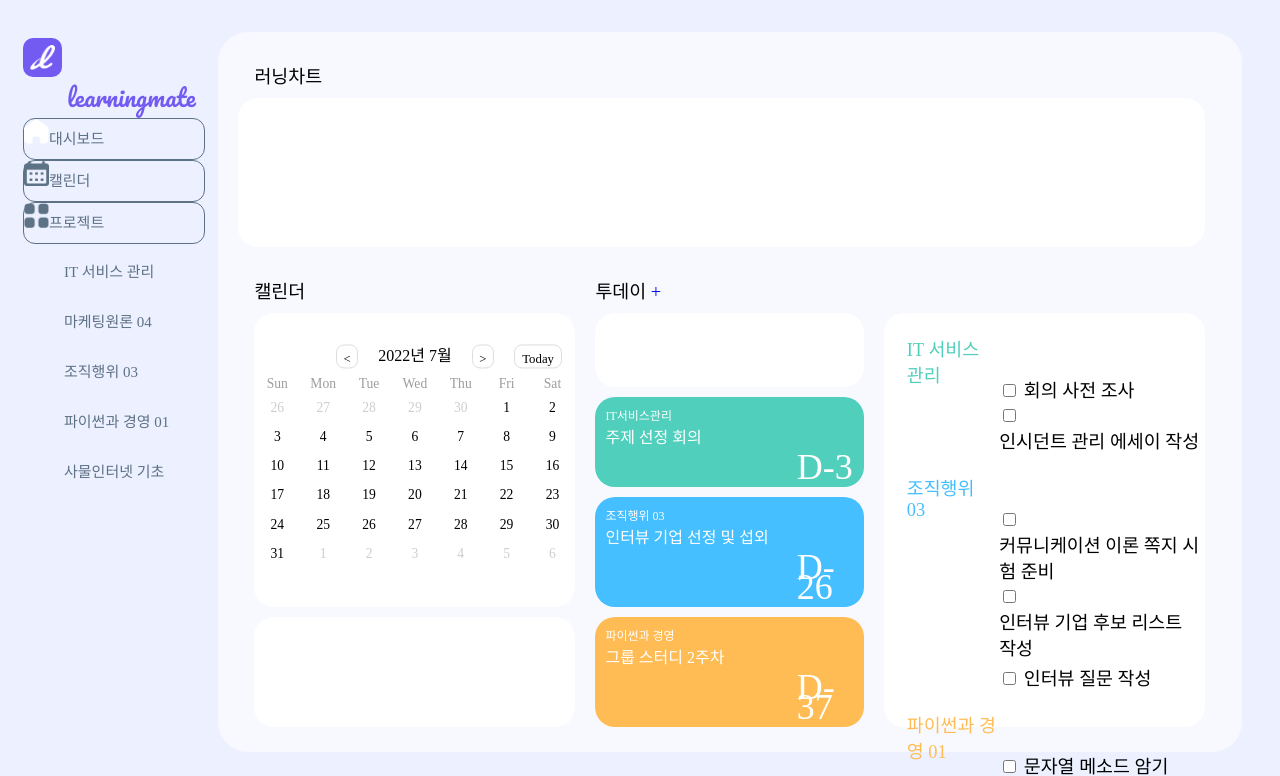
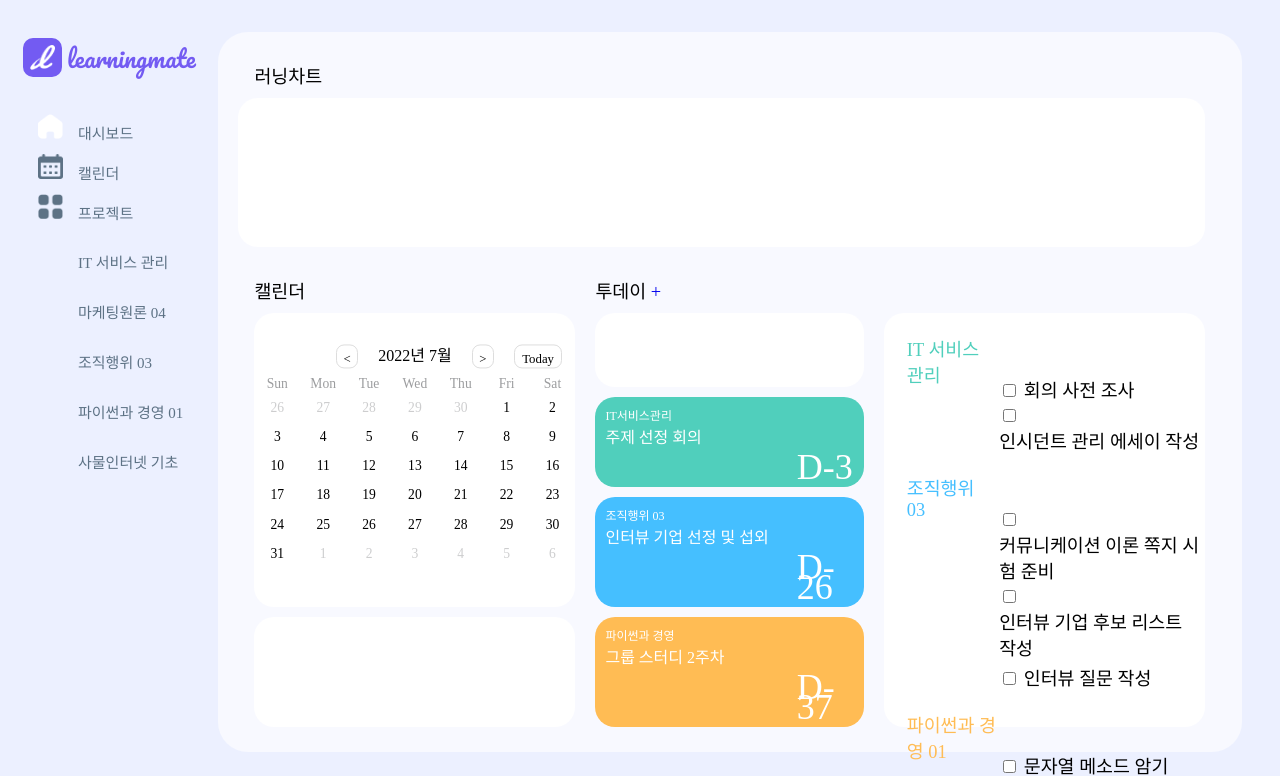
Before and after one commit to LikeLion-at-DGU/Runningmate, a Django app: page /calendar in a window 1280 px wide. Shown: the top 776 px of the page. Run offline with Django 4.2, Linux system fonts and the light colour scheme; some web fonts are replaced.

Commit message:
navbar hover및 정렬 2차

```diff
--- a/runningmate/runningmate/static/css/style.css
+++ b/runningmate/runningmate/static/css/style.css
@@ -512,15 +512,47 @@ span{
     height: 27.9px;
 } */
 
-.nav_icon {
-    border: 1px solid #5D7285;
+.navbar a {
+    text-decoration: none;
+}
+
+.nav_button {
+    /* border: 1px solid #5D7285; */
     border-radius: 12px;
     width: 180px;
     height: 40px;
     margin-left: 15px;
+    transition: all .5s;
 }
 
-.nav_icon:hover {
+.nav_button:hover {
+    background-color: #735BF2;
+}
+
+.nav_button span {
+    font-family: 'AppleSDGothicNeoB';
+    font-size: 15px;
+    color: #5D7285;
+
+}
+
+.nav_button img {
+    width: 25px;
+    height: 25px;
+    padding-right: 15px;
+    padding-top: 7px;
+}
+
+.nav_button ul {
+    font-family: 'AppleSDGothicNeoM';
+    font-size: 15px;
+    color: #5D7285;
+    list-style: none;
+    line-height: 50px;
+    padding-left: 55px;
+}
+
+.current {
     background-color: #735BF2;
     color: white;
 }
@@ -532,6 +564,7 @@ span{
     border-radius: 10px;
     padding: 7px;
     margin: 30px 5px 30px 15px;
+    vertical-align: middle;
 }
 
 .nav_main span {
@@ -540,27 +573,14 @@ span{
     font-weight: 400;
     font-size: 24px;
     color: #735BF2;
+    vertical-align: middle;
 }
 
-.nav_icon a {
-    text-decoration: none;
+#nav_rep {
+    padding-left: 15px;
+    width: 165px;
 }
 
-.nav_icon span {
-    font-family: 'AppleSDGothicNeoB';
-    font-size: 15px;
-    color: #5D7285;
+.nav_project {
+    padding-left: 15px;
 }
-
-.nav_icon img {
-    width: 25px;
-    height: 25px;
-}
-
-.nav_icon ul {
-    font-family: 'AppleSDGothicNeoM';
-    font-size: 15px;
-    color: #5D7285;
-    list-style: none;
-    line-height: 50px;
-}
--- a/runningmate/runningmate/templates/base.html
+++ b/runningmate/runningmate/templates/base.html
@@ -14,12 +14,7 @@
     <body>
         {% include 'shared/_navbar.html' %}
         {% block content %}
-        <div class="logo">
-            <img src="{% static 'images/simbathonlogo.png' %}" id="simbathonlogo_img"/>
-        </div>
-        <div class="logo">learningmate</div>
 
         {% endblock %}
-
     </body>
 </html>
--- a/runningmate/runningmate/templates/shared/_navbar.html
+++ b/runningmate/runningmate/templates/shared/_navbar.html
@@ -24,10 +24,10 @@
         <a href="{% url 'mateapp:showmain' %}"><img src="{% static 'images/logo.png' %}" class="nav_logo"/><span>learningmate</span></a>
     </div>
 
-    <a href="{% url 'mateapp:showmain' %}"><div class="nav_icon" id="home_logo"><img src="{% static 'images/home.png' %}"/><span>대시보드</span></div></a>
-    <a href="{% url 'mateapp:calendar' %}"><div class="nav_icon" id="calender_logo"><img src="{% static 'images/date_range.png' %}"/><span>캘린더</span></div></a>
-    <div class="nav_icon" id="project_logo">
-        <img src="{% static 'images/Vector.png' %}" class="project_img" /><span>프로젝트</span>
+    <a href="{% url 'mateapp:showmain' %}"><div class="nav_button" data-id="0" id="nav_rep"><img src="{% static 'images/home.png' %}" id="home_logo"/><span>대시보드</span></div></a>
+    <a href="{% url 'mateapp:calendar' %}"><div class="nav_button" data-id="1" id="nav_rep"><img src="{% static 'images/date_range.png' %}" id="calender_logo"/><span>캘린더</span></div></a>
+    <div class="nav_button" data-id="2">
+        <div class="nav_project"><img src="{% static 'images/Vector.png' %}" id="project_logo"/><span>프로젝트</span></div>
         <ul class="project_sub">
             <li>IT 서비스 관리</li>
             <li>마케팅원론 04</li>
@@ -37,3 +37,12 @@
         </ul>
     </div>
 </div>
+
+<script>
+    // document.querySelectorAll(".nav_button")[0].addEventListener("click", function(){
+    //     document.querySelectorAll(".nav_button")[0].classList.remove("current");
+    //     document.querySelectorAll(".nav_button")[1].classList.remove("current");
+    //     document.querySelectorAll(".nav_button")[2].classList.remove("current");
+    //     document.querySelectorAll(".nav_button")[0].classList.add("current");
+    // });
+</script>
```
Also changed, not shown: runningmate/mateapp/templates/mateapp/calendar.html (+1 -11 lines).
